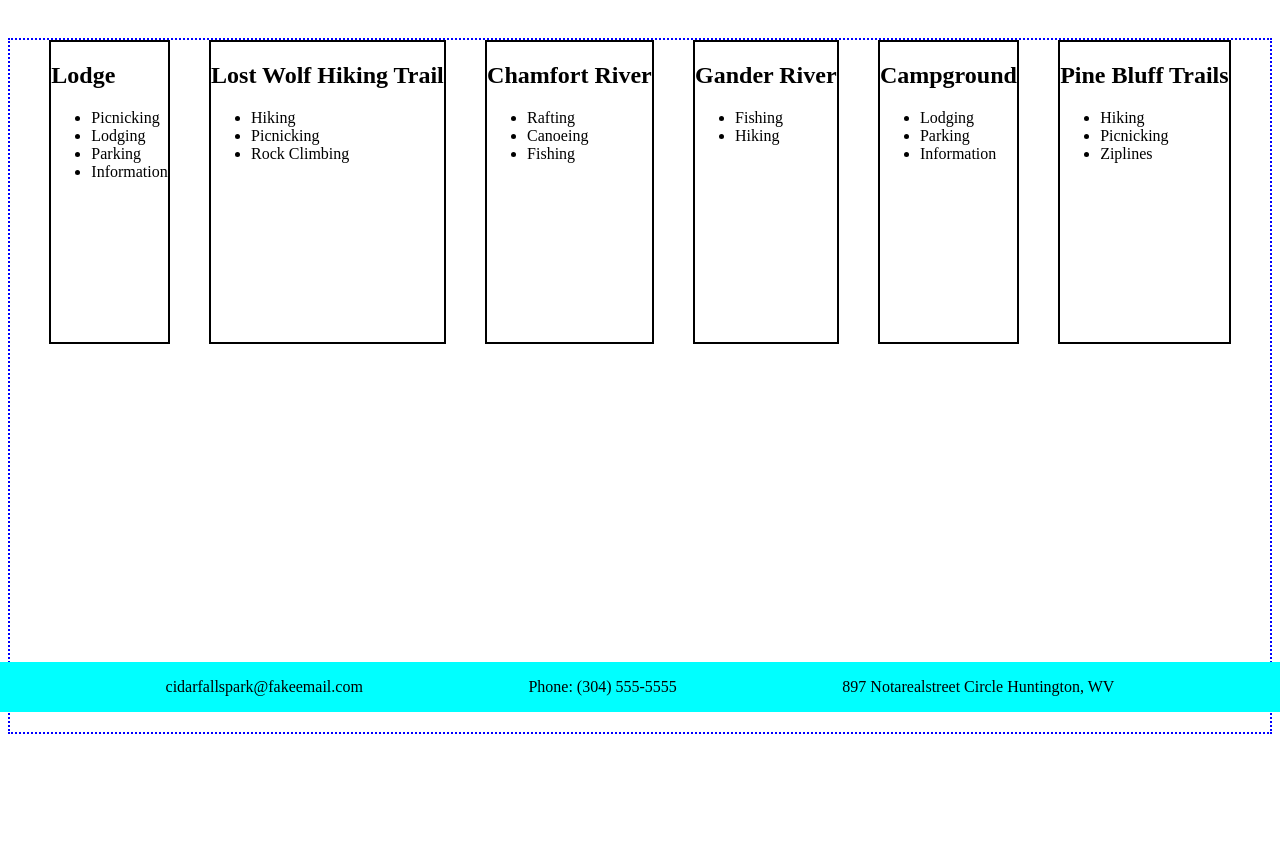
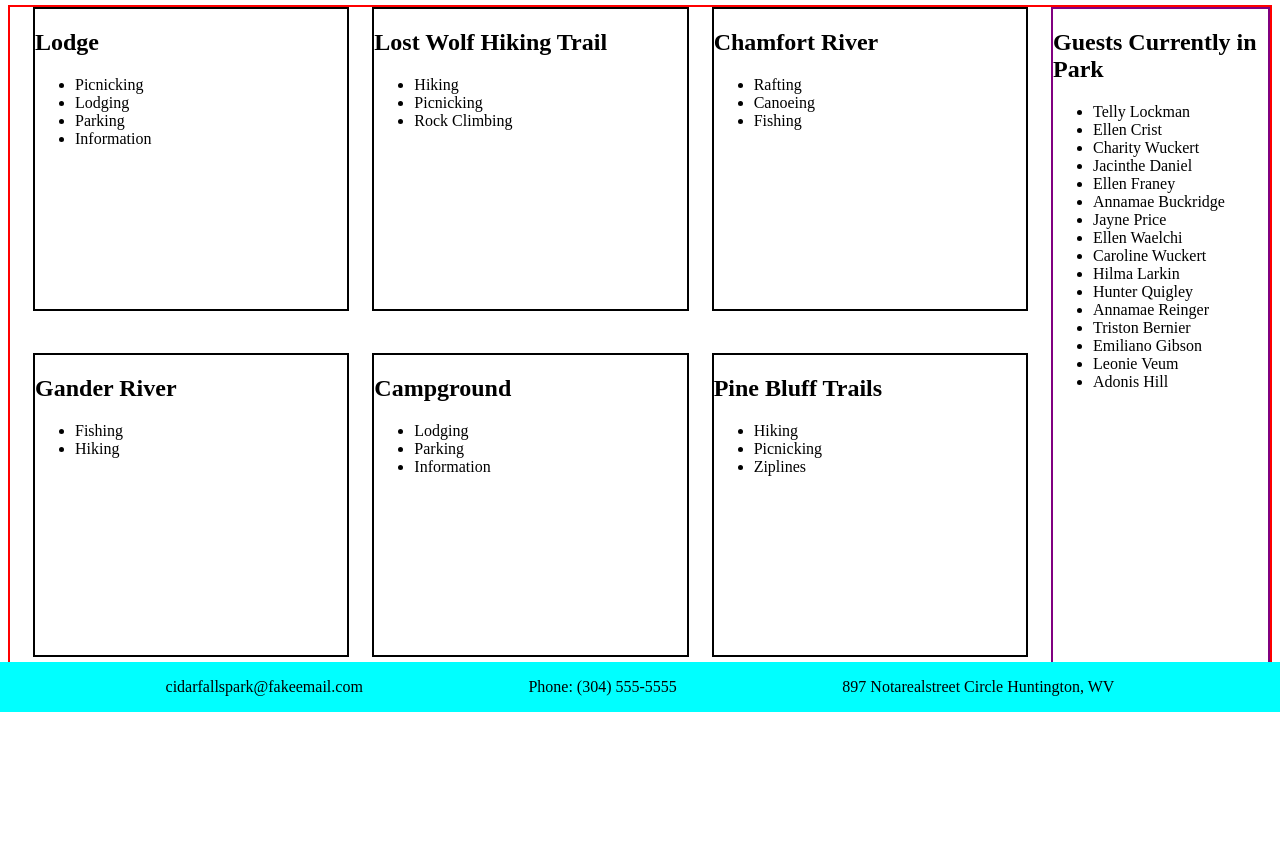
Before and after one commit to jacobjjude/newforce-cidar-falls, a plain HTML site: page index.html in a window 1280 px wide. Shown: the part 88-938 px from the top of the page. After the commit the page ends 800 px from the top, so only its background shows below. Drawn offline with Linux system fonts and the light colour scheme.

Commit message:
guest list added

```diff
--- a/index.html
+++ b/index.html
@@ -16,7 +16,7 @@
         <div class="main_park_container">
 
         </div>
-        <div class="">
+        <div class="guestList_container">
 
         </div>
     </div>
--- /dev/null
+++ b/scripts/guests.js
@@ -0,0 +1,13 @@
+import { getParkGuests } from './database.js';
+
+const guestList = getParkGuests();
+
+export const getGuests = () => {
+	let htmlString = `<h2 id="main_guestList">Guests Currently in Park</h2>
+    <ul>`;
+	for (const guest of guestList) {
+		htmlString += `<li class="inPark--${guest.parkId}>${guest.firstName} ${guest.lastName}</li>`;
+	}
+	htmlString += '</ul>';
+	return htmlString;
+};
--- a/scripts/main.js
+++ b/scripts/main.js
@@ -1,9 +1,14 @@
 import { areaNames } from './areas.js';
+import { getGuests } from './guests.js';
 
 const grabbedAreaNames = areaNames();
+const grabbedGuests = getGuests();
 
 const mainParkContainer = document.querySelector('.main_park_container');
+const mainGuestContainer = document.querySelector('.guestList_container');
 
 const applicationHTML = `${grabbedAreaNames}`;
+const guestHTML = `${grabbedGuests}`;
 
 mainParkContainer.innerHTML += applicationHTML;
+mainGuestContainer.innerHTML += guestHTML;
--- a/styles/main.css
+++ b/styles/main.css
@@ -8,11 +8,21 @@ footer {
 }
 
 header {
-	position: fixed;
+	position: sticky;
 	top: 0;
 	left: 0;
 	width: 100%;
 	background-color: aqua;
+}
+
+.main {
+    display: flex;
+    border: 2px solid red;
+    justify-content: space-between;
+}
+
+.guestList_container {
+    border: 2px solid purple;
 }
 
 .footer_info {
@@ -24,8 +34,7 @@ header {
 }
 
 .main {
-	margin-top: 10%;
-    margin-bottom: 10%;
+
 }
 
 .main_park_container {
@@ -33,10 +42,12 @@ header {
     flex-direction: row;
     flex-wrap: wrap;
     justify-content: space-evenly;
-    border: 2px dotted blue;
+    /* border: 2px dotted blue; */
     height: 692px;
+    width: 100%;
 }
 .park_list {
     border: 2px solid black;
     height: 300px;
+    width: 30%;
 }
```
